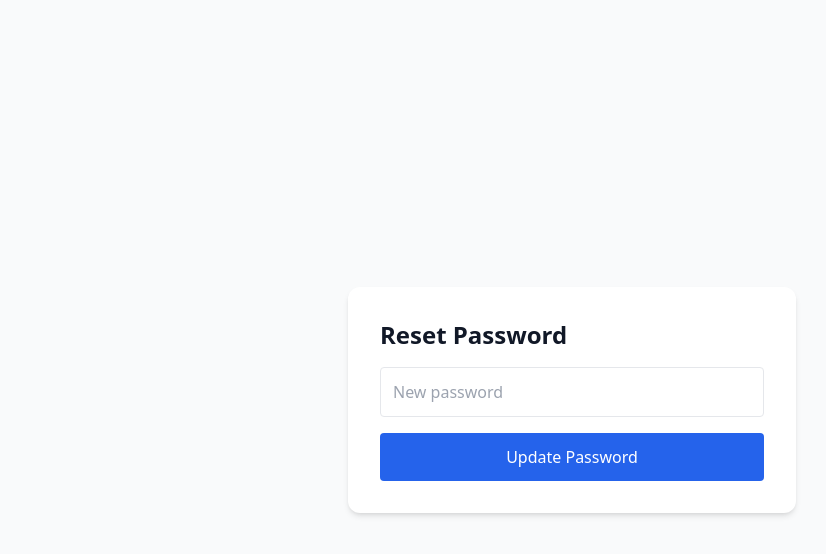
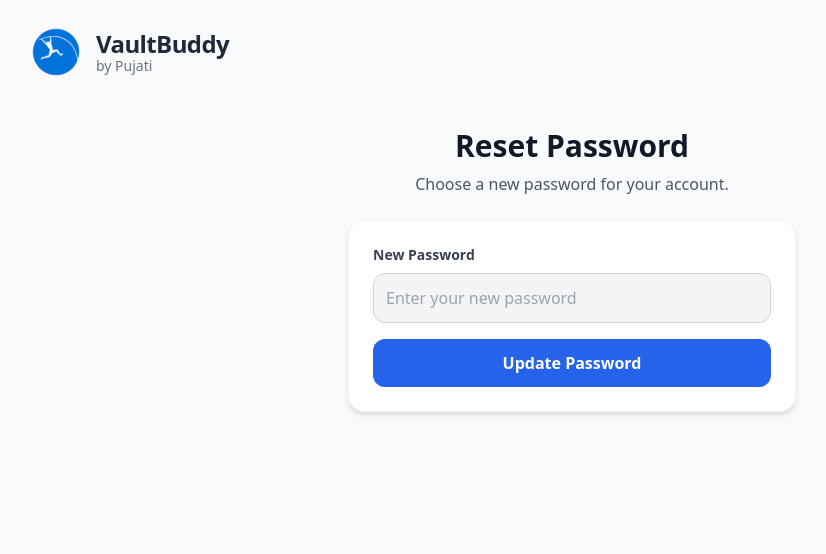
Before and after one commit to karlispujats901/vaultbuddy-website, a Next.js app: page /reset-password in a window 1280 px wide. Shown: the top 554 px of the page, without its empty margins (68-894 px from the left). Built offline with nearby package versions, Linux system fonts and the light colour scheme; no server answers.

Commit message:
Initial commit p2

```diff
--- a/app/reset-password/page.tsx
+++ b/app/reset-password/page.tsx
@@ -1,8 +1,8 @@
 "use client";
 
-import { Suspense, useEffect } from "react";
-import { useState } from "react";
+import { Suspense, useEffect, useState } from "react";
 import { createClient } from "@supabase/supabase-js";
+import Link from "next/link";
 
 const supabase = createClient(
   process.env.NEXT_PUBLIC_SUPABASE_URL!,
@@ -20,42 +20,68 @@ function ResetPasswordContent() {
     const t = params.get("access_token");
     setToken(t);
 
-    // optional: clean url
+    // Remove token from URL
     window.history.replaceState({}, "", "/reset-password");
   }, []);
 
   const handleReset = async () => {
-    if (!token) {
-      setMessage("Invalid or missing recovery token.");
-      return;
-    }
+    if (!token) return setMessage("Invalid or missing recovery token.");
+    if (!password.trim()) return setMessage("Password cannot be empty.");
 
     const { error } = await supabase.auth.updateUser({ password });
 
-    if (error) setMessage(error.message);
-    else setMessage("Password updated! You can now log in.");
+    setMessage(error ? error.message : "Password updated! You can now log in.");
   };
 
   return (
-    <div className="min-h-screen flex items-center justify-center p-6">
-      <div className="max-w-md w-full bg-white p-8 rounded-xl shadow-md">
-        <h1 className="text-2xl font-bold mb-4">Reset Password</h1>
+    <div className="min-h-screen bg-gray-50">
+
+      {/* ⭐ HEADER (copied from homepage) */}
+      <header className="w-full py-6 px-8 flex items-center max-w-6xl mx-auto">
+        <Link href="/" className="flex items-center">
+          <img src="/logo.png" alt="VaultBuddy Logo" className="w-14 h-14 mr-3" />
+
+          <div className="flex flex-col">
+            <span className="text-2xl font-semibold tracking-tight text-gray-800">
+              VaultBuddy
+            </span>
+            <span className="text-sm text-gray-500 -mt-1">by Pujati</span>
+          </div>
+        </Link>
+      </header>
+
+      {/* PAGE CONTENT */}
+      <div className="flex items-center justify-center px-4 mt-6">
+        <div className="w-full max-w-md">
+          <h1 className="text-3xl font-bold text-center mb-2">Reset Password</h1>
+          <p className="text-center text-gray-600 mb-6">
+            Choose a new password for your account.
+          </p>
+
+          <div className="bg-white shadow-md rounded-2xl p-6 border border-gray-100">
+            <label className="block text-sm font-semibold text-gray-700 mb-2">
+              New Password
+            </label>
 
             <input
               type="password"
-          placeholder="New password"
-          className="w-full p-3 border rounded mb-4"
+              placeholder="Enter your new password"
+              className="w-full p-3 bg-gray-100 border border-gray-300 rounded-xl focus:ring-2 focus:ring-blue-500 focus:outline-none mb-4"
               onChange={(e) => setPassword(e.target.value)}
             />
 
             <button
-          className="w-full bg-blue-600 text-white py-3 rounded"
+              className="w-full bg-blue-600 hover:bg-blue-700 transition text-white font-semibold py-3 rounded-xl"
               onClick={handleReset}
             >
               Update Password
             </button>
 
-        {message && <p className="mt-4 text-center">{message}</p>}
+            {message && (
+              <p className="mt-4 text-center text-gray-700 text-sm">{message}</p>
+            )}
+          </div>
+        </div>
       </div>
     </div>
   );
```
Lines whose indentation alone changed are shown as unchanged.
